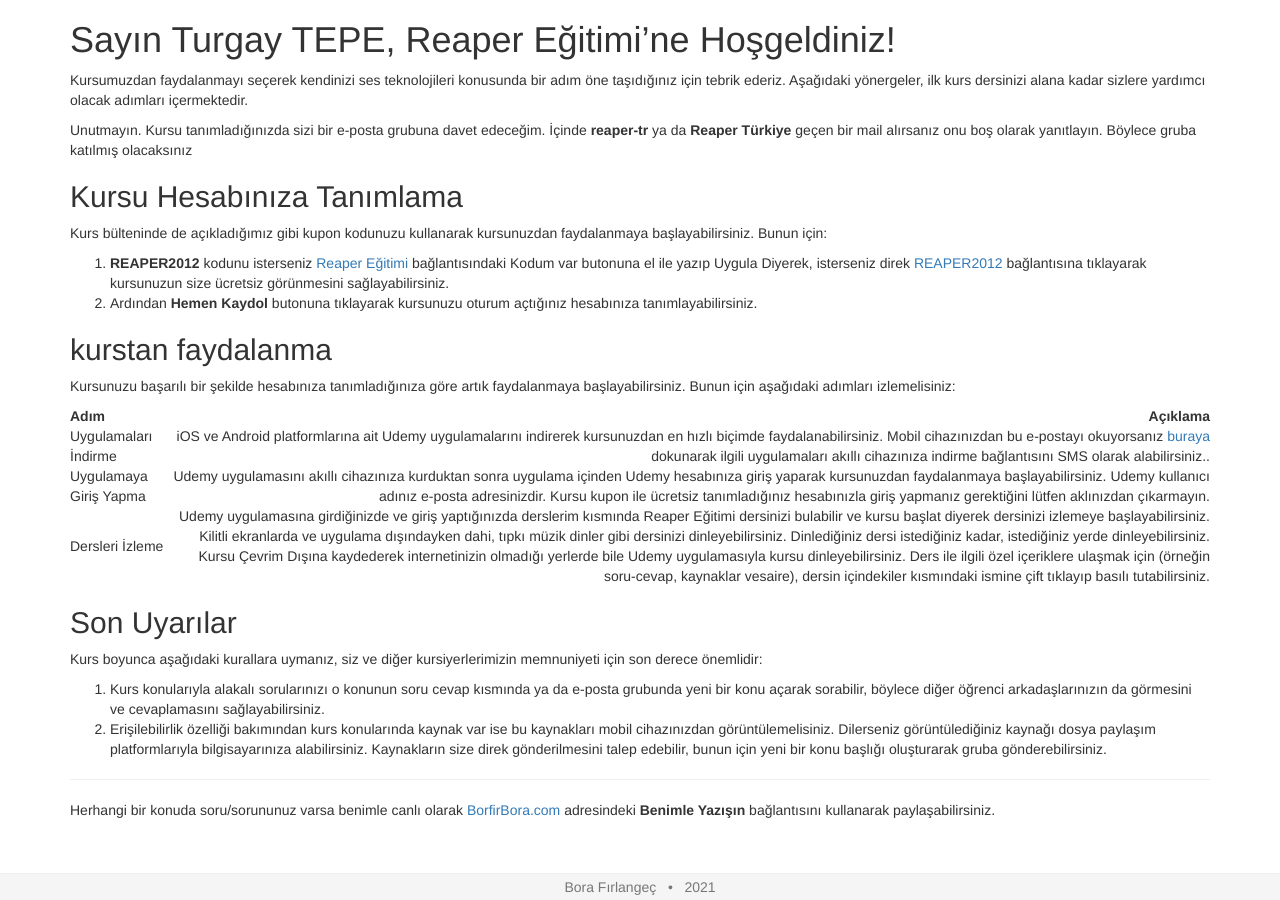
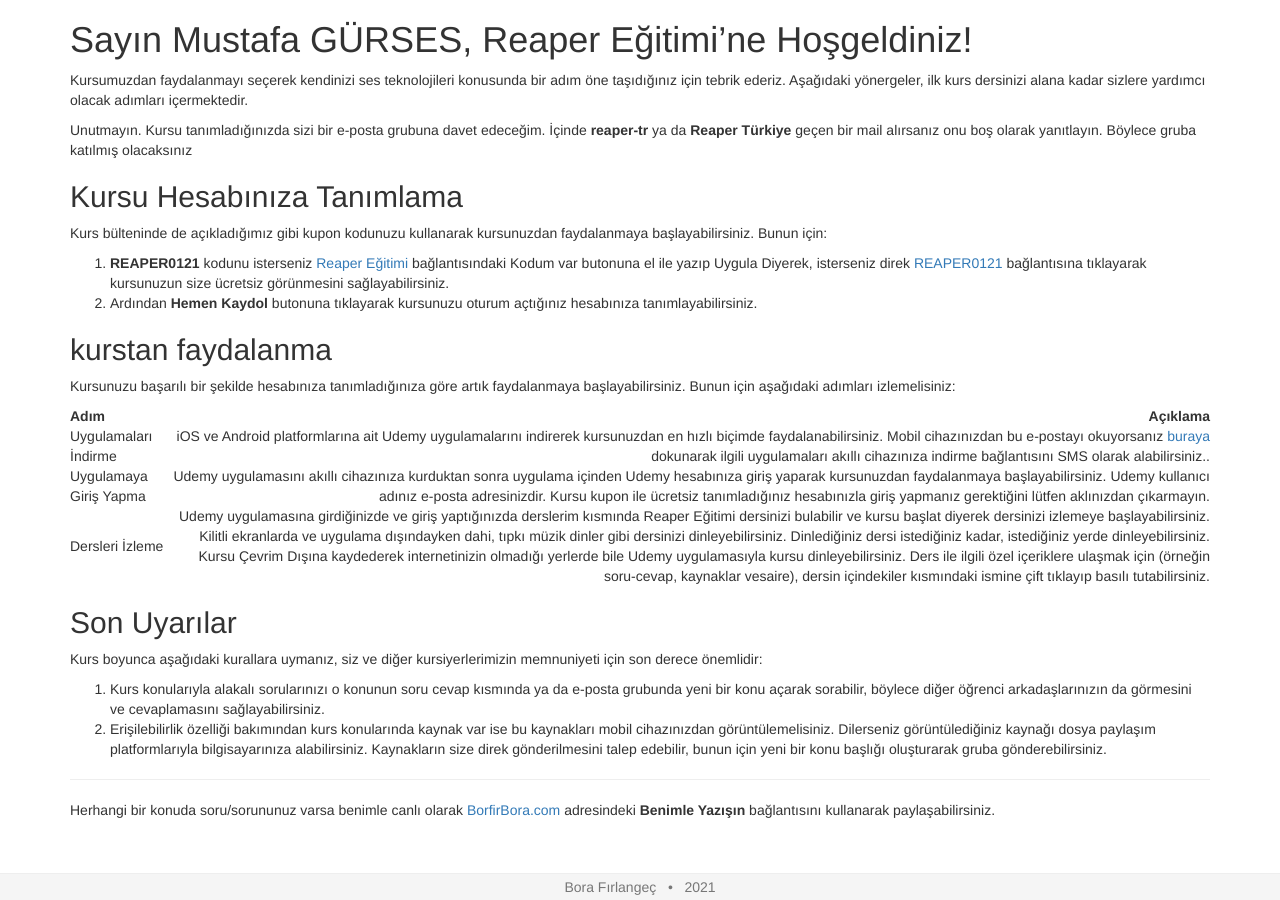
Before and after one commit to borfirbora/borfirbora.github.io, a Jekyll site: the page built from hosgeldin-iletisi.md, in a window 1280 px wide. Built offline with Jekyll 4.4.1, drawn with Linux system fonts in a browser that asks for light colours; a script that is not in the unit is left out.

Commit message:
ileti güncellendi

```diff
--- a/hosgeldin-iletisi.md
+++ b/hosgeldin-iletisi.md
@@ -1,9 +1,9 @@
 ---
 title: Hoşgeldin iletisi
 layout: minimal
-isim: Turgay TEPE
-kupon: REAPER2012
-kupon_link: https://www.udemy.com/course/reaper-egitimi/?couponCode=REAPER2012&password=reaper101
+isim: Mustafa GÜRSES
+kupon: REAPER0121
+kupon_link: https://www.udemy.com/course/reaper-egitimi/?couponCode=REAPER0121&password=reaper101
 ---
 # Sayın {{ page.isim }}, Reaper Eğitimi'ne Hoşgeldiniz!
 
--- a/kurra/index.html
+++ b/kurra/index.html
@@ -17,7 +17,7 @@
             <div class="col">
                 <div class="form-group">
                     <label for="my-textarea">Çekilişe katılacak isimler (Her satıra bir isim):</label>
-                    <textarea id="my-textarea" class="form-control" name="" rows="3"></textarea>
+                    <textarea id="my-textarea" class="form-control" name="" rows="20" cols="40"></textarea>
                 </div>
                 <button onclick="cekilis()" id="button" class="btn btn-primary" type="button">Çekiliş Yap!</button>
             </div>
```
